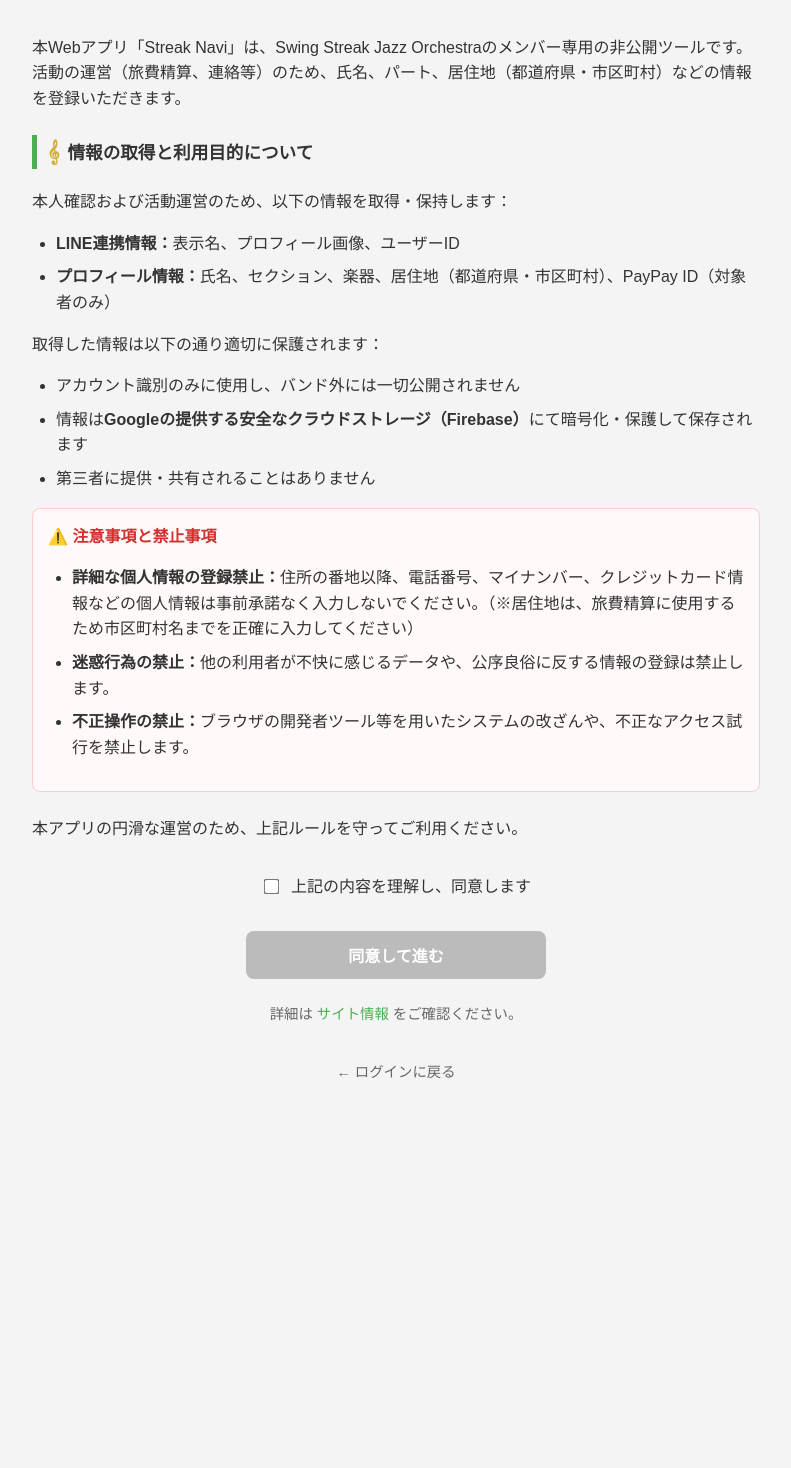
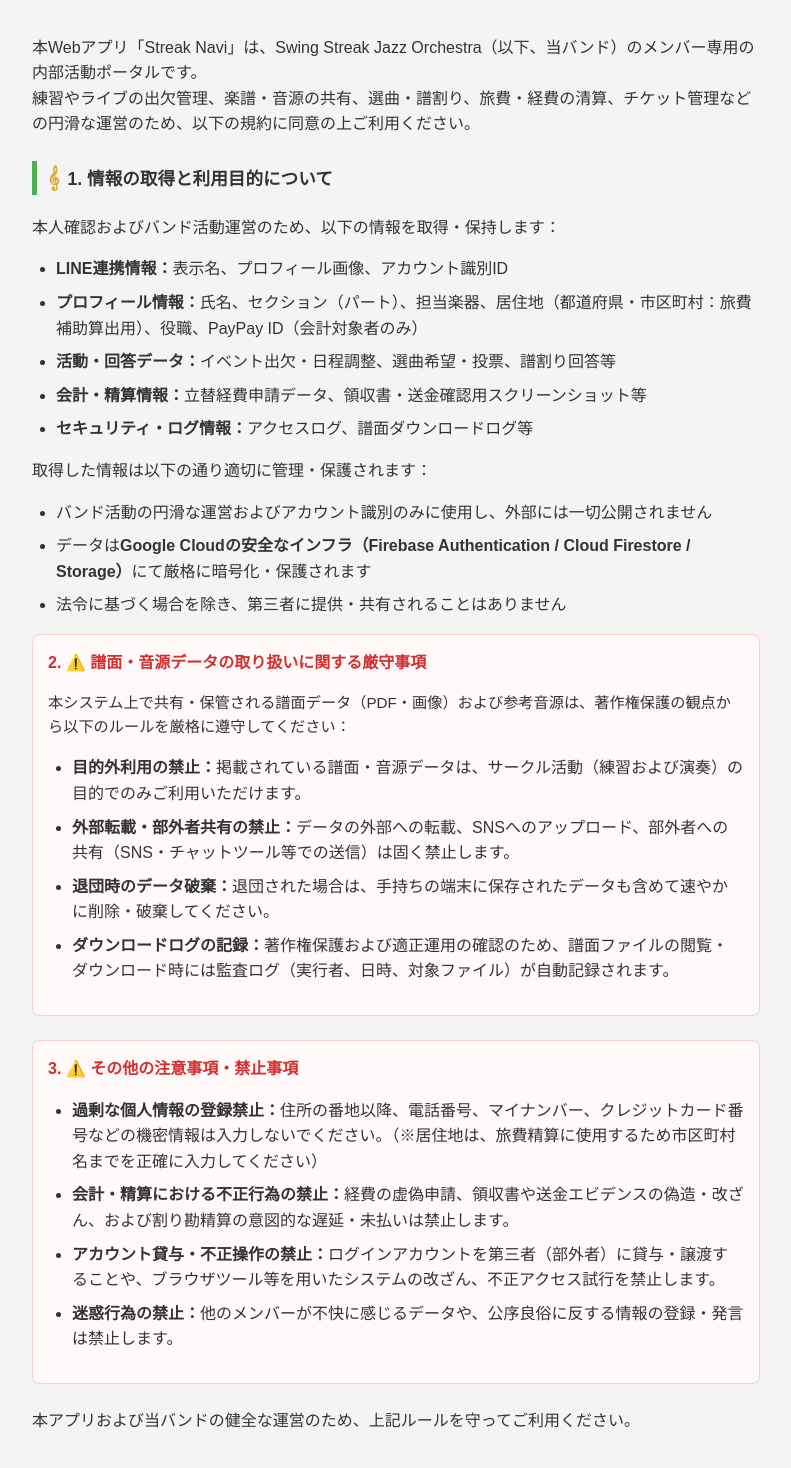
Before and after one commit to tappy-heartful/streak-navi-next, a Next.js app: page /agreement in a window 1280 px wide. Shown: the part 82-1550 px from the top of the page, without its empty margins (244-1035 px from the left). Before the commit the page ends 1218 px from the top, so only its background shows below. Built offline with nearby package versions, Linux system fonts and the light colour scheme; no server answers; the database is empty; sample sign-in values are in the browser's storage.

Commit message:
利用規約更新

```diff
--- a/src/app/agreement/page.tsx
+++ b/src/app/agreement/page.tsx
@@ -89,48 +89,80 @@
 
       <main>
         <p>
-          本Webアプリ「Streak Navi」は、Swing Streak Jazz Orchestraのメンバー専用の非公開ツールです。<br />
-          活動の運営（旅費精算、連絡等）のため、氏名、パート、居住地（都道府県・市区町村）などの情報を登録いただきます。
+          本Webアプリ「Streak Navi」は、Swing Streak Jazz Orchestra（以下、当バンド）のメンバー専用の内部活動ポータルです。<br />
+          練習やライブの出欠管理、楽譜・音源の共有、選曲・譜割り、旅費・経費の清算、チケット管理などの円滑な運営のため、以下の規約に同意の上ご利用ください。
         </p>
 
         <section className={styles.agreementContent}>
-          <h3 className={styles.sectionTitle}>情報の取得と利用目的について</h3>
+          <h3 className={styles.sectionTitle}>1. 情報の取得と利用目的について</h3>
           <p>
-            本人確認および活動運営のため、以下の情報を取得・保持します：
+            本人確認およびバンド活動運営のため、以下の情報を取得・保持します：
           </p>
           <ul className={styles.list}>
-            <li className={styles.listItem}><strong>LINE連携情報：</strong>表示名、プロフィール画像、ユーザーID</li>
-            <li className={styles.listItem}><strong>プロフィール情報：</strong>氏名、セクション、楽器、居住地（都道府県・市区町村）、PayPay ID（対象者のみ）</li>
+            <li className={styles.listItem}><strong>LINE連携情報：</strong>表示名、プロフィール画像、アカウント識別ID</li>
+            <li className={styles.listItem}><strong>プロフィール情報：</strong>氏名、セクション（パート）、担当楽器、居住地（都道府県・市区町村：旅費補助算出用）、役職、PayPay ID（会計対象者のみ）</li>
+            <li className={styles.listItem}><strong>活動・回答データ：</strong>イベント出欠・日程調整、選曲希望・投票、譜割り回答等</li>
+            <li className={styles.listItem}><strong>会計・精算情報：</strong>立替経費申請データ、領収書・送金確認用スクリーンショット等</li>
+            <li className={styles.listItem}><strong>セキュリティ・ログ情報：</strong>アクセスログ、譜面ダウンロードログ等</li>
           </ul>
-          <p>取得した情報は以下の通り適切に保護されます：</p>
+          <p>取得した情報は以下の通り適切に管理・保護されます：</p>
           <ul className={styles.list}>
-            <li className={styles.listItem}>アカウント識別のみに使用し、バンド外には一切公開されません</li>
+            <li className={styles.listItem}>バンド活動の円滑な運営およびアカウント識別のみに使用し、外部には一切公開されません</li>
             <li className={styles.listItem}>
-              情報は<strong>Googleの提供する安全なクラウドストレージ（Firebase）</strong>にて暗号化・保護して保存されます
+              データは<strong>Google Cloudの安全なインフラ（Firebase Authentication / Cloud Firestore / Storage）</strong>にて厳格に暗号化・保護されます
             </li>
-            <li className={styles.listItem}>第三者に提供・共有されることはありません</li>
+            <li className={styles.listItem}>法令に基づく場合を除き、第三者に提供・共有されることはありません</li>
           </ul>
         </section>
 
         <section className={styles.cautionBox}>
-          <span className={styles.cautionTitle}>⚠️ 注意事項と禁止事項</span>
+          <span className={styles.cautionTitle}>2. ⚠️ 譜面・音源データの取り扱いに関する厳守事項</span>
+          <p style={{ marginBottom: '0.75rem', fontSize: '0.95rem' }}>
+            本システム上で共有・保管される譜面データ（PDF・画像）および参考音源は、著作権保護の観点から以下のルールを厳格に遵守してください：
+          </p>
           <ul className={styles.list}>
             <li className={styles.listItem}>
-              <strong>詳細な個人情報の登録禁止：</strong>
-              住所の番地以降、電話番号、マイナンバー、クレジットカード情報などの個人情報は事前承諾なく入力しないでください。（※居住地は、旅費精算に使用するため市区町村名までを正確に入力してください）
+              <strong>目的外利用の禁止：</strong>
+              掲載されている譜面・音源データは、サークル活動（練習および演奏）の目的でのみご利用いただけます。
             </li>
             <li className={styles.listItem}>
-              <strong>迷惑行為の禁止：</strong>
-              他の利用者が不快に感じるデータや、公序良俗に反する情報の登録は禁止します。
+              <strong>外部転載・部外者共有の禁止：</strong>
+              データの外部への転載、SNSへのアップロード、部外者への共有（SNS・チャットツール等での送信）は固く禁止します。
             </li>
             <li className={styles.listItem}>
-              <strong>不正操作の禁止：</strong>
-              ブラウザの開発者ツール等を用いたシステムの改ざんや、不正なアクセス試行を禁止します。
+              <strong>退団時のデータ破棄：</strong>
+              退団された場合は、手持ちの端末に保存されたデータも含めて速やかに削除・破棄してください。
+            </li>
+            <li className={styles.listItem}>
+              <strong>ダウンロードログの記録：</strong>
+              著作権保護および適正運用の確認のため、譜面ファイルの閲覧・ダウンロード時には監査ログ（実行者、日時、対象ファイル）が自動記録されます。
             </li>
           </ul>
         </section>
 
-        <p className={styles.footerText}>本アプリの円滑な運営のため、上記ルールを守ってご利用ください。</p>
+        <section className={styles.cautionBox}>
+          <span className={styles.cautionTitle}>3. ⚠️ その他の注意事項・禁止事項</span>
+          <ul className={styles.list}>
+            <li className={styles.listItem}>
+              <strong>過剰な個人情報の登録禁止：</strong>
+              住所の番地以降、電話番号、マイナンバー、クレジットカード番号などの機密情報は入力しないでください。（※居住地は、旅費精算に使用するため市区町村名までを正確に入力してください）
+            </li>
+            <li className={styles.listItem}>
+              <strong>会計・精算における不正行為の禁止：</strong>
+              経費の虚偽申請、領収書や送金エビデンスの偽造・改ざん、および割り勘精算の意図的な遅延・未払いは禁止します。
+            </li>
+            <li className={styles.listItem}>
+              <strong>アカウント貸与・不正操作の禁止：</strong>
+              ログインアカウントを第三者（部外者）に貸与・譲渡することや、ブラウザツール等を用いたシステムの改ざん、不正アクセス試行を禁止します。
+            </li>
+            <li className={styles.listItem}>
+              <strong>迷惑行為の禁止：</strong>
+              他のメンバーが不快に感じるデータや、公序良俗に反する情報の登録・発言は禁止します。
+            </li>
+          </ul>
+        </section>
+
+        <p className={styles.footerText}>本アプリおよび当バンドの健全な運営のため、上記ルールを守ってご利用ください。</p>
 
         <div className={styles.checkboxContainer}>
           <label className={styles.label}>
```
Also changed, not shown: src/app/about/page.tsx (+18 -18 lines), 1 other file (tests, documents, lock files or other folders).
